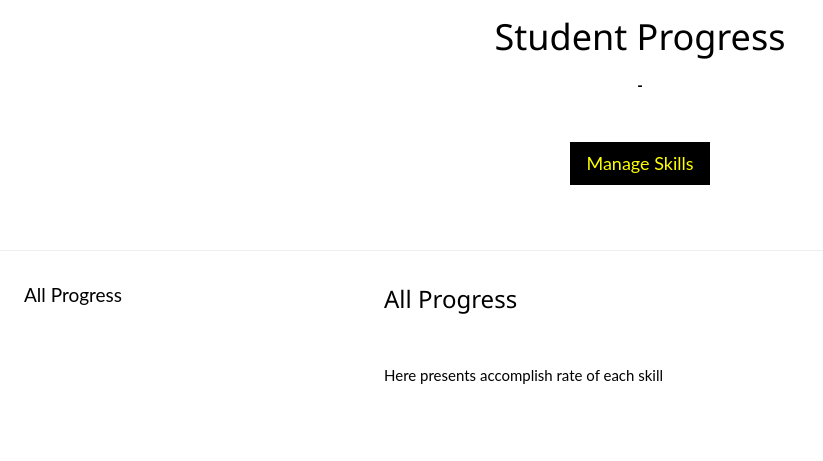
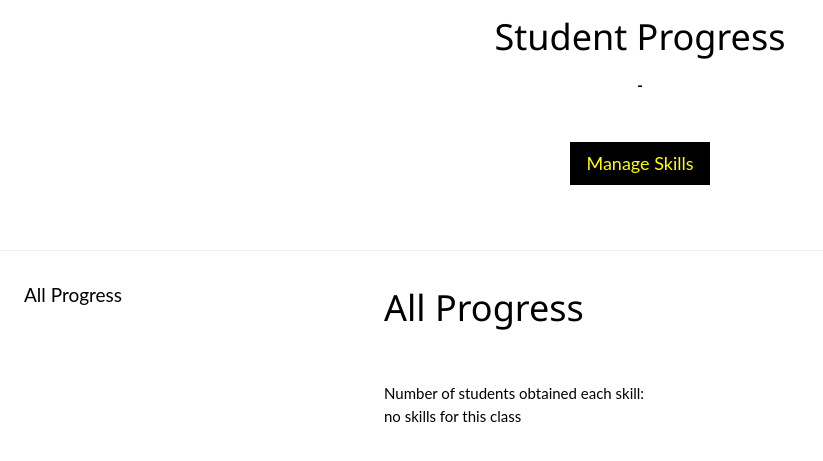
Before and after one commit to Team-Ruby-Database/Database_Project, a PHP site: page /classDashboard.php?Course_ID=1 in a window 1280 px wide. Shown: the top 461 px of the page, without its empty margins (0-823 px from the left). Run offline with PHP 8.4, Linux system fonts and the light colour scheme; data that the repository does not hold is empty.

Commit message:
Update classDashboard.php

```diff
--- a/classDashboard.php
+++ b/classDashboard.php
@@ -55,7 +55,9 @@ div.tab button.active {
 	$Course_ID= $_GET['Course_ID'];
 	$Class_ID=$_GET['Class_ID'];
 	include 'db_connection.php';
+	include 'grade.php';
 	$con=OpenCon();
+	session_start();
 	$sql = "SELECT Courses.Course_Name,Classes.Section FROM Courses,Classes WHERE Classes.Class_ID=$Class_ID AND Courses.Course_ID=$Course_ID";
 	$result = $con->query($sql);
 	if ($result->num_rows > 0) {
@@ -71,46 +73,42 @@ div.tab button.active {
 	//pass Course_ID by session
 	$_SESSION['Course_ID']=$Course_ID;
 	echo "<div align='center' class='w3-container'>";
-	echo "<a href='skillEditor.php' class='w3-btn w3-black'><font size='4' color='yellow'>Manage Skills</font></a></div><br><br><hr>";
+	echo "<a href='skill_editor.php' class='w3-btn w3-black'><font size='4' color='yellow'>Manage Skills</font></a></div><br><br><hr>";
 
 	//Create buttons of each student
 	//when click a student, the page displays the student's progress
 	//default displaying all students' progress in general
 	//the progress is hard coded so far
 	echo '<div class="tab">';
-	echo '<button class="tablinks" onclick="openCity(event,'. "'all'".')"'. 'id="defaultOpen">All Progress</button><br>';
+	echo '<button class="tablinks" onclick="checkStudent(event,'. "'all'".')"'. 'id="defaultOpen">All Progress</button><br>';
 	$sql = "SELECT CONCAT(Student_First_Name,' ',Student_Last_Name) AS 'name',Students.Student_ID FROM Students,Student_Classes WHERE Student_Classes.Class_ID=$Class_ID AND Student_Classes.Student_ID=Students.Student_ID ORDER BY Student_First_Name,Student_Last_Name";
 	$result = $con->query($sql);
 	if ($result->num_rows > 0) {
     while($row = $result->fetch_assoc()) {
         $name=$row["name"];
 		$Student_ID=$row["Student_ID"];
-		echo '<button class="tablinks" onclick="openCity(event,'."'$Student_ID'";
+		echo '<button class="tablinks" onclick="checkStudent(event,'."'$Student_ID'";
 		echo ')">'.$name.'</button><br>';
 	}
 	}
 	echo '</div>';
 
 	echo '<div id="all" class="tabcontent">';
-  	echo '<h3>All Progress</h3><br>';
-  	echo '<p>Here presents accomplish rate of each skill</p></div><br>';
+  	echo '<h1>All Progress</h1><br>';
+  	echo '<p>';
+  	all_student_progress($Course_ID,$Class_ID,$con);
+  	echo '</p></div><br>';
 	$sql = "SELECT CONCAT(Student_First_Name,' ',Student_Last_Name) AS 'name',Students.Student_ID FROM Students,Student_Classes WHERE Student_Classes.Class_ID=$Class_ID AND Student_Classes.Student_ID=Students.Student_ID ORDER BY Student_First_Name,Student_Last_Name";
 	$result = $con->query($sql);
 	if ($result->num_rows > 0) {
     while($row = $result->fetch_assoc()) {
         $name=$row["name"];
 		$Student_ID=$row["Student_ID"];
+		$get = array(); //skills accomplished
+		$notget = array(); //skills that are not obtained
 		echo "<div id='$Student_ID' class='tabcontent'><h3>";
-		echo '<p>';
-		echo "<h3>Acquired Skill:</h3><ol>";
-		echo '<li>For Loop</li>';
-		echo '<li>Linux Command</li>';
-		echo '</ol></p>';
-		echo '<p>';
-		echo "<h3>Unfinished Skill:</h3><ol>";
-		echo '<li>Function</li>';
-		echo '<li>Class</li>';
-		echo '</o></p></div>';
+		listskills($con,$Course_ID,$Student_ID);
+		echo '</div>';
 	}
 	}
 
@@ -118,7 +116,7 @@ div.tab button.active {
 	?>
 
 <script>
-function openCity(evt, cityName) {
+function checkStudent(evt, studentName) {
     var i, tabcontent, tablinks;
     tabcontent = document.getElementsByClassName("tabcontent");
     for (i = 0; i < tabcontent.length; i++) {
@@ -128,7 +126,7 @@ function openCity(evt, cityName) {
     for (i = 0; i < tablinks.length; i++) {
         tablinks[i].className = tablinks[i].className.replace(" active", "");
     }
-    document.getElementById(cityName).style.display = "block";
+    document.getElementById(studentName).style.display = "block";
     evt.currentTarget.className += " active";
 }
 
```
